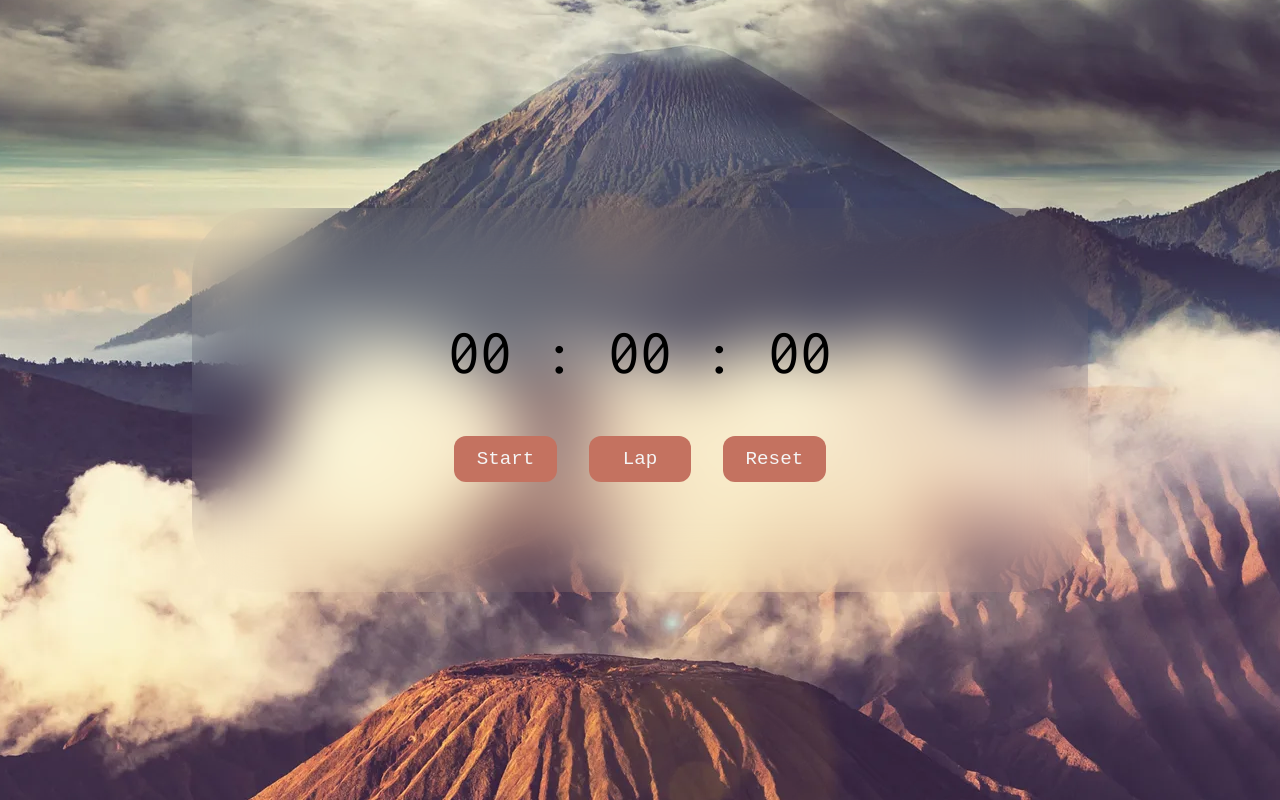
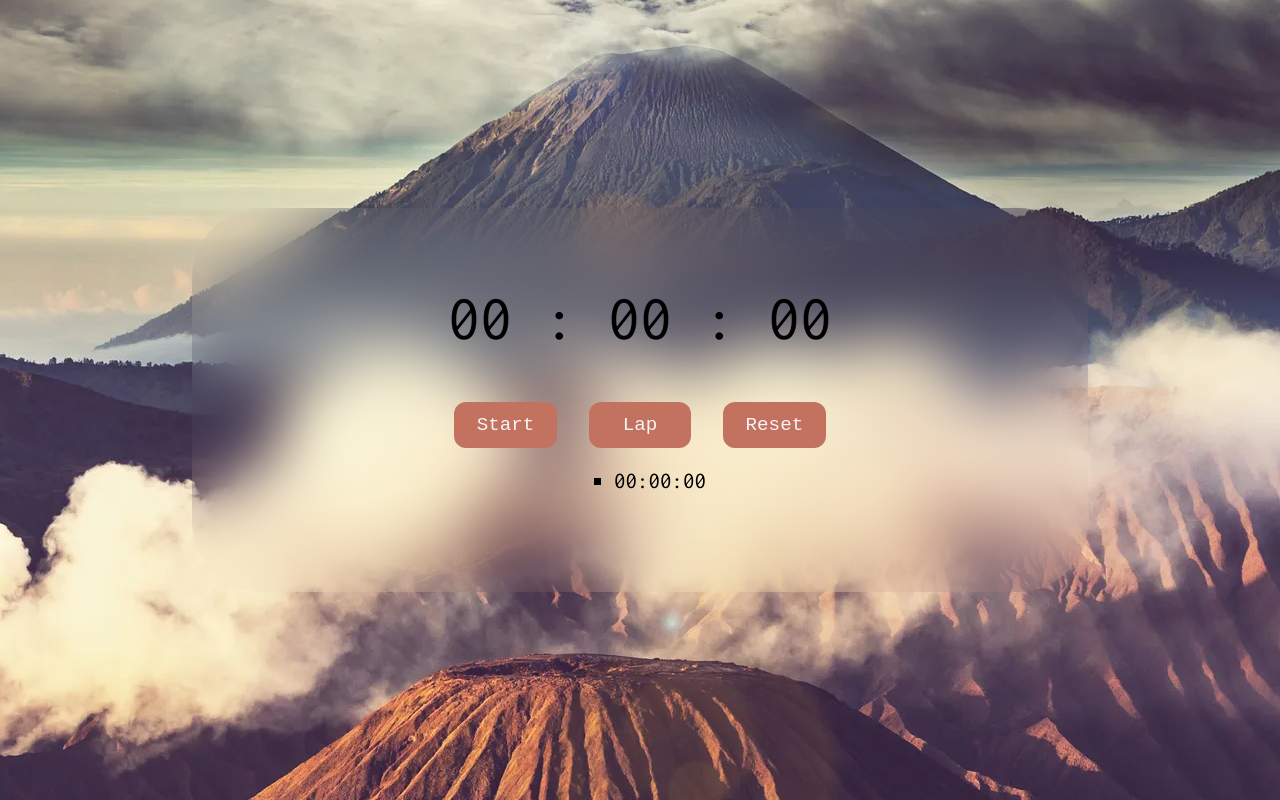
Before and after one commit to sameeryadv/stopwatch, a plain HTML site: page index.html in a window 1280 px wide. Both pictures are taken after a click on the button "Lap". Drawn offline with Linux system fonts and the light colour scheme.

Commit message:
function for lap

```diff
--- a/index.html
+++ b/index.html
@@ -19,9 +19,12 @@
         </div>
         <div class="buttons">
             <button onclick="buttonManager()" class="start">Start</button>
-            <button>Lap</button>
+            <button onclick="lap()">Lap</button>
             <button onclick="reset()">Reset</button>
         </div>
+        <ul class="lap">
+
+        </ul>
     </div>
     <script src="main.js"></script>
 </body>
--- a/main.js
+++ b/main.js
@@ -1,6 +1,7 @@
 const hourElement = document.querySelector('#hours');
 const minuteElement = document.querySelector('#minutes');
 const secondElement = document.querySelector('#seconds');
+const lapElement = document.querySelector('.lap');
 
 let buttonState = false; //State of the start button
 
@@ -47,6 +48,21 @@ function reset() {
     buttonState = false
     clearTimeout();
     time = [0,0,0];
+    lapElement.innerHTML = '';
     modify();
 
 }
+
+function arrayToText() {
+    let stringHour = time[0] < 10 ? ('0'+time[0])  : time[0];
+    let stringMinute = time[1] < 10 ? ('0'+time[1])  : time[1];
+    let stringSecond = time[2] < 10 ? ('0'+time[2])  : time[2];
+    return stringHour + ':' + stringMinute + ':' + stringSecond;
+}
+
+function lap() {
+    const textNode = document.createTextNode(arrayToText());
+    let node = document.createElement('li');
+    node.appendChild(textNode);
+    lapElement.appendChild(node);
+}
--- a/style.css
+++ b/style.css
@@ -46,3 +46,9 @@ button{
     color: whitesmoke;
     width: 8vw;
 }
+
+ul{
+    margin-top: 20px;
+    font-size: 1.8vw;
+    list-style:square;
+}
```
